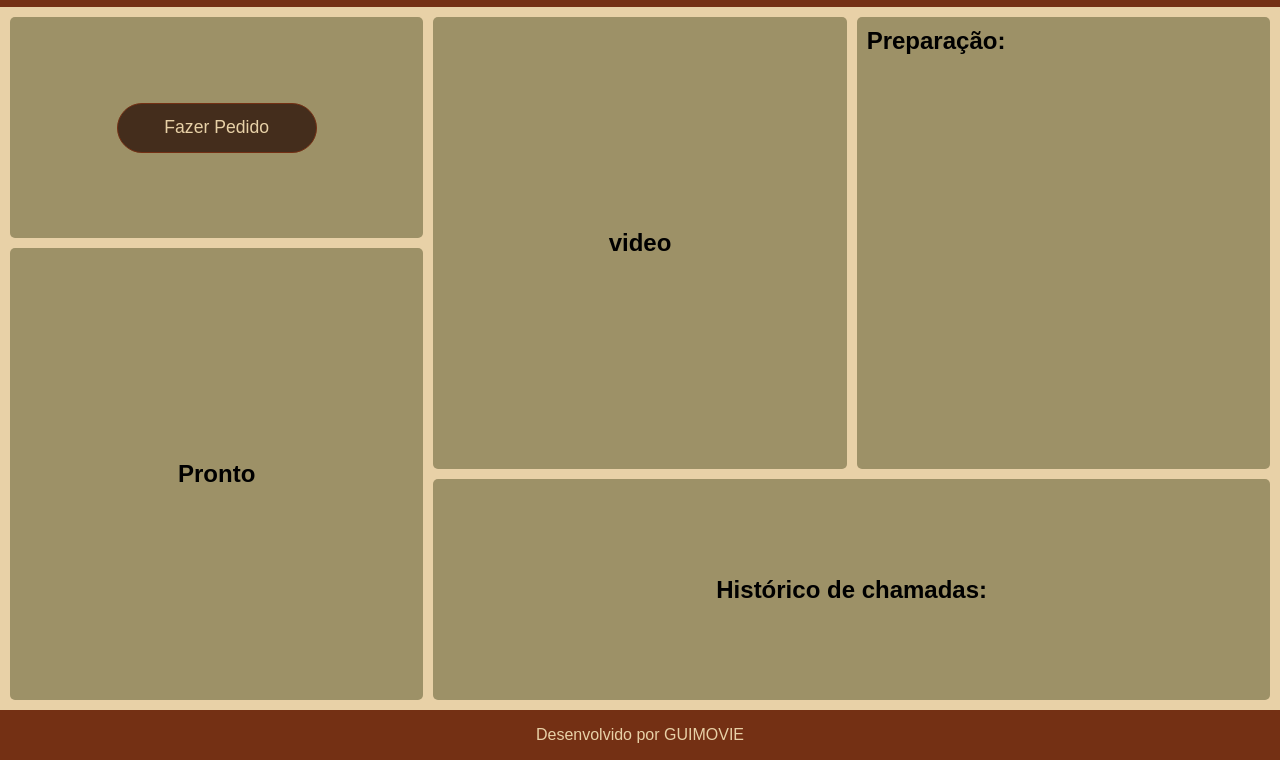
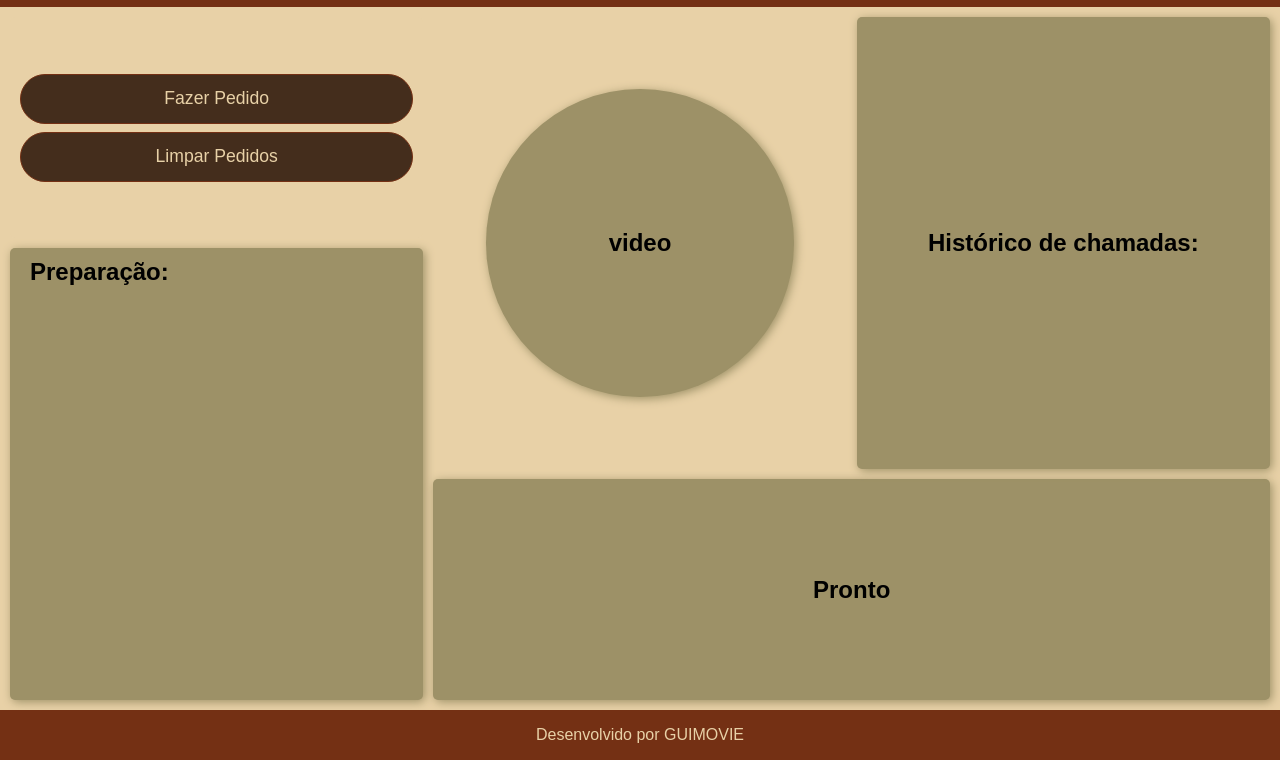
Before and after one commit to guimovie/painel_de_atendimento, a plain HTML site: page index.html in a window 1280 px wide. Shown: the part 40-800 px from the top of the page. Drawn offline with Linux system fonts and the light colour scheme.

Commit message:
adiciona botão "Limpar Pedidos" e ajusta layout do painel

```diff
--- a/index.html
+++ b/index.html
@@ -14,6 +14,7 @@
     <main>
         <div class="box" id="chamada" style="grid-area: box-1;">
             <button id="pedido_btn">Fazer Pedido</button>
+            <button id="limpar_btn">Limpar Pedidos</button>
         </div>
         <div class="box" id="video" style="grid-area: box-2;">
             <h2>video</h2>
--- a/style/style.css
+++ b/style/style.css
@@ -23,7 +23,8 @@ body {
     background-color: var(--cor1);
     display: flex;
     flex-direction: column;
-    min-height: 100vh;
+    height: 100vh;
+    height: 100dvh;
 }
 
 header {
@@ -43,14 +44,14 @@ main {
     display: grid;
     min-height: 0;
     margin: 10px;
-    grid-template: repeat(6, 1fr) / repeat(6, 1fr);
+    grid-template: repeat(6, minmax(0, 1fr)) / repeat(6, minmax(0, 1fr));
     grid-template-areas:
-    "box-1 box-1 box-2 box-2 box-3 box-3"
-    "box-1 box-1 box-2 box-2 box-3 box-3"
-    "box-4 box-4 box-2 box-2 box-3 box-3"
-    "box-4 box-4 box-2 box-2 box-3 box-3"
-    "box-4 box-4 box-5 box-5 box-5 box-5"
-    "box-4 box-4 box-5 box-5 box-5 box-5"
+    "box-1 box-1 box-2 box-2 box-5 box-5"
+    "box-1 box-1 box-2 box-2 box-5 box-5"
+    "box-3 box-3 box-2 box-2 box-5 box-5"
+    "box-3 box-3 box-2 box-2 box-5 box-5"
+    "box-3 box-3 box-4 box-4 box-4 box-4"
+    "box-3 box-3 box-4 box-4 box-4 box-4"
     ;
     gap: 10px 10px;
 }
@@ -60,14 +61,22 @@ div.box {
     background-color: var(--cor2);
     padding: 10px;
     border-radius: 5px;
-    box-shadow: 50px;
+    box-shadow: 2px 2px 10px var(--cor2);
     justify-content: center;
     align-items: center;
 }
 
+#chamada {
+    flex-direction: column;
+    box-shadow: none;
+    align-items: baseline;
+    gap: 8px;
+    background-color: var(--cor1);
+}
+
 button {
     height: 50px;
-    width: 200px;
+    width: 100%;
     color: var(--cor1);
     font-size: 1.1em;
     background-color: var(--cor5);
@@ -90,26 +99,73 @@ button:active {
 
 }
 
+#video {
+    width: 24vw;
+    aspect-ratio: 1;
+    border-radius: 50%;
+    justify-self: center;
+    align-self: center;
+}
+
 #preparacao {
+    padding-top: 0%;
     display: flex;
+    flex-wrap: nowrap;
     flex-direction: column;
     justify-content: flex-start;
     align-items: flex-start;
+    min-width: 0;
+    min-height: 0;
     gap: 8px;
-    overflow: auto;
+    overflow-y: auto;
+    overflow-x: hidden;
+}
+
+/* Firefox e navegadores compatíveis */
+#preparacao {
+    scrollbar-width: thin;
+    scrollbar-color: var(--cor4) var(--cor1);
+}
+
+/* Chrome, Edge e Safari */
+#preparacao::-webkit-scrollbar {
+    width: 8px;
+}
+
+#preparacao::-webkit-scrollbar-track {
+    background: var(--cor1);
+    border-radius: 8px;
+}
+
+#preparacao::-webkit-scrollbar-thumb {
+    background: var(--cor4);
+    border-radius: 8px;
+}
+
+#preparacao::-webkit-scrollbar-thumb:hover {
+    background: var(--cor5);
 }
 
 #preparacao h2 {
-    margin-bottom: 8px;
+    padding: 10px;
+    margin-bottom: 3px;
+    width: 100%;
+    background-color: var(--cor2);
+    position: sticky;
+    top: 0;
+    flex: 0 0 auto;
 }
 
 .pedido-item {
+    flex: 0 0 auto;
     margin: 0;
     width: 100%;
     line-height: 1.4;
+    background-color: var(--cor4);
+    color: var(--cor1);
+    padding: 5px;
+    border-radius: 5px;
 }
-
-
 
 footer {
     display: flex;
@@ -120,7 +176,7 @@ footer {
     color: var(--cor1);
 }
 
-footer > p > a {
+footer a {
     color: var(--cor1);
     text-decoration: none;
 }
```
